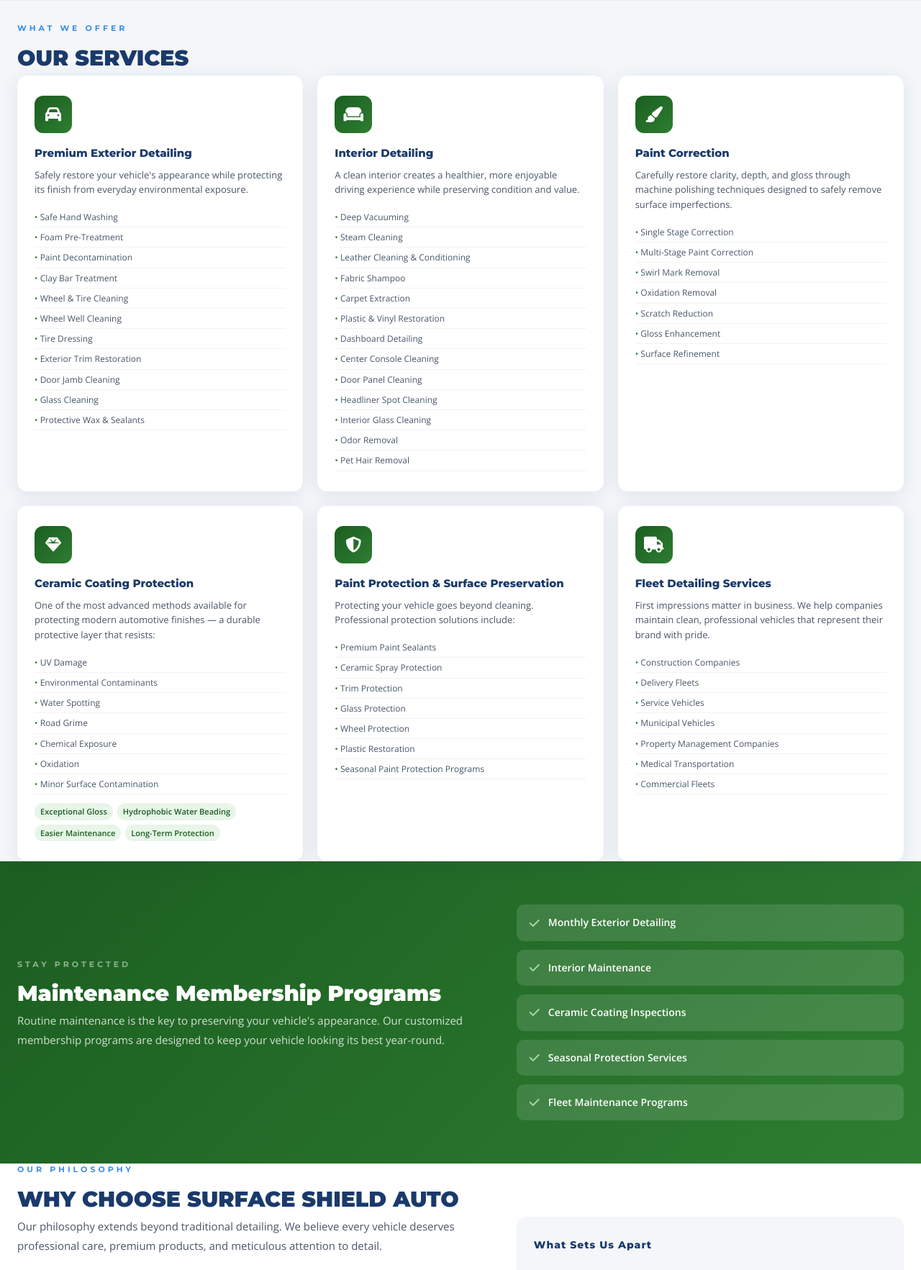
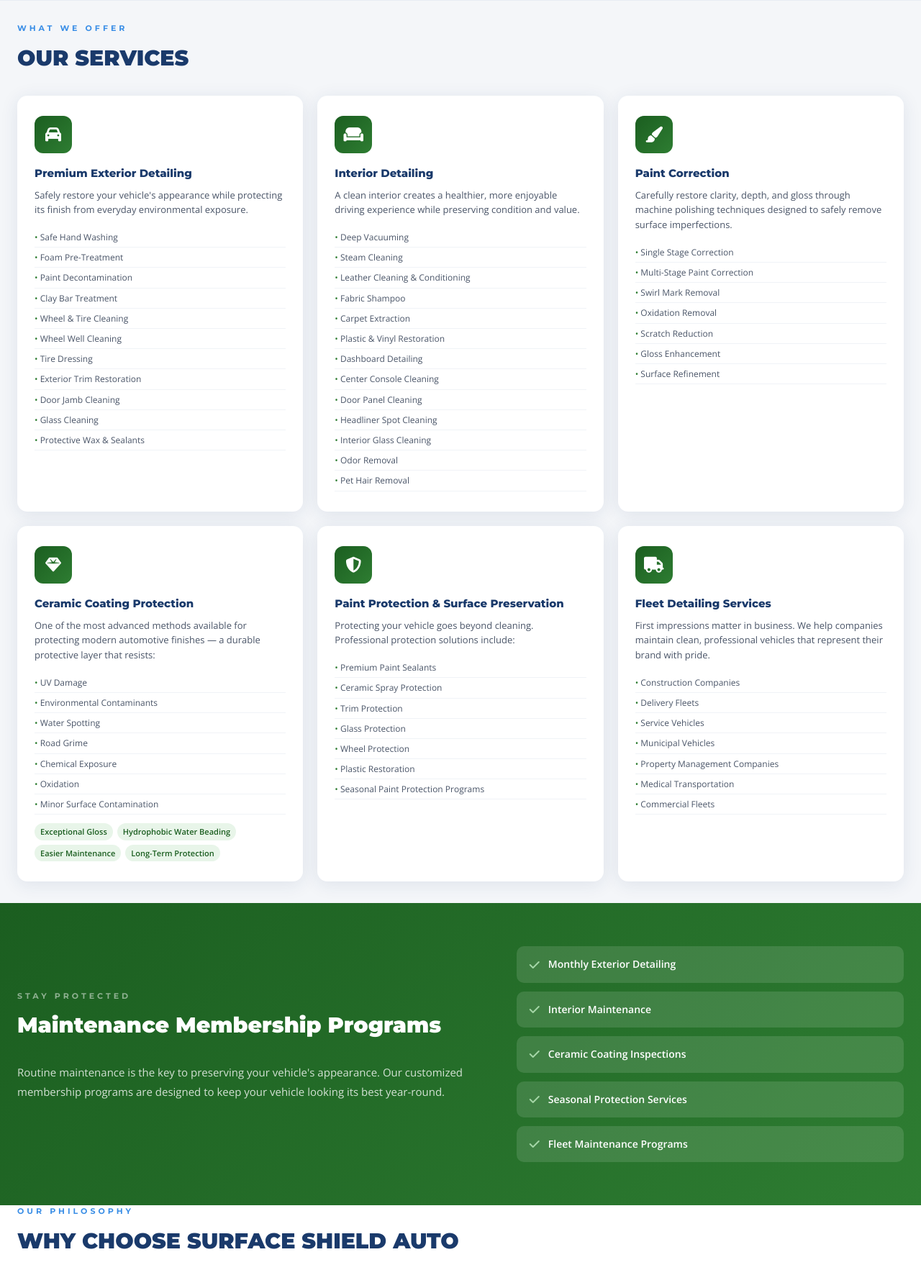
Before and after one commit to ds0903/SurfaceShield, a Django app: page /services/auto/ in a window 1280 px wide. Shown: the part 869-2634 px from the top of the page at 72% size. Run offline with Django 5.2, Linux system fonts and the light colour scheme; data comes from the database, SQL or seed files in the repository.

Commit message:
04.07.2026_5

```diff
--- a/static/css/main.css
+++ b/static/css/main.css
@@ -1868,7 +1868,7 @@ img { max-width: 100%; display: block; }
 .about-section-h2 {
     font-family: 'Montserrat', sans-serif;
     font-weight: 900; font-size: 30px;
-    color: var(--navy); margin-bottom: 0;
+    color: var(--navy); margin-bottom: 28px;
 }
 .about-body { font-size: 15px; color: var(--text-light); line-height: 1.8; margin-bottom: 16px; }
 .about-body-lg { font-size: 16px; color: var(--text); line-height: 1.8; margin-bottom: 16px; font-weight: 500; }
@@ -1974,7 +1974,7 @@ img { max-width: 100%; display: block; }
 .auto-stat i { color: #2e7d32; font-size: 18px; flex-shrink: 0; }
 .auto-stat span { font-family: 'Montserrat', sans-serif; font-weight: 700; font-size: 11px; color: var(--navy); line-height: 1.4; }
 
-.auto-services-section { background: #f4f6f9; padding: 30px 0 0; }
+.auto-services-section { background: #f4f6f9; padding: 30px 0; }
 .auto-svc-grid { display: grid; grid-template-columns: repeat(3, 1fr); gap: 20px; }
 .auto-svc-card { background: #fff; border-radius: 14px; padding: 28px 24px; box-shadow: var(--shadow); display: flex; flex-direction: column; }
 .auto-svc-icon { width: 52px; height: 52px; border-radius: 12px; background: linear-gradient(135deg,#1b5e20,#2e7d32); display: flex; align-items: center; justify-content: center; margin-bottom: 16px; }
```
